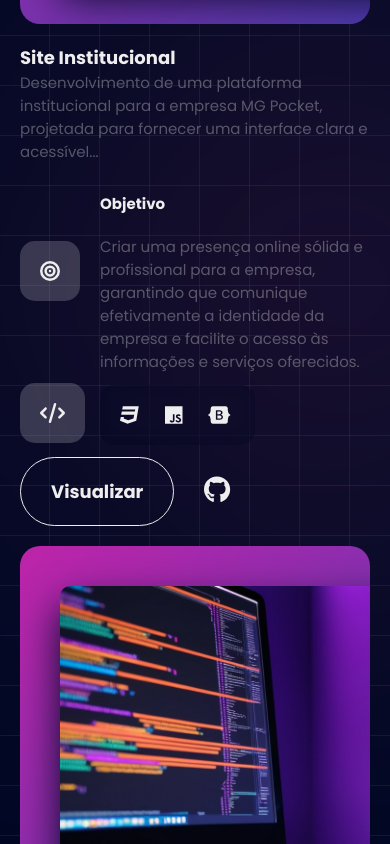
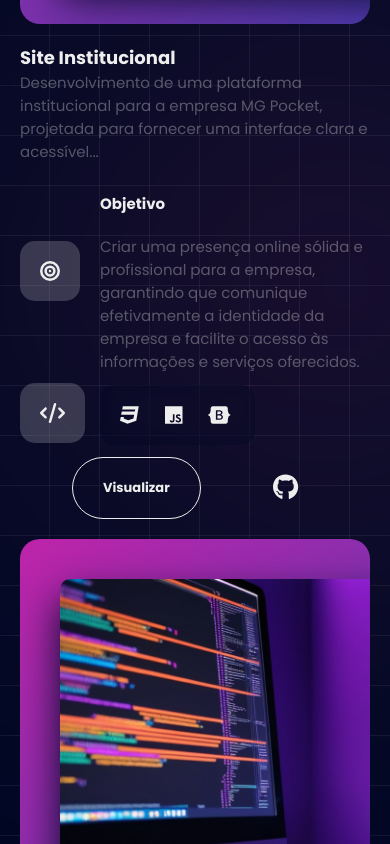
Before and after one commit to renato-figueiredo/portfolio-pessoal, a React (Create React App) app: page / in a window 390 px wide. Shown: the part 3114-3958 px from the top of the page. Built offline with nearby package versions, Linux system fonts and the light colour scheme; a web font is replaced by a local one.

Commit message:
Adição de responsividade na section projects

```diff
--- a/src/App.css
+++ b/src/App.css
@@ -507,6 +507,16 @@ section{
             & h3{
               font-size: 1.2em;
             }
+            & .links{
+              gap: 0;
+              justify-content: space-evenly;
+              & a{
+                font-size: small;
+                &:nth-child(2) svg{
+                  font-size: 2em;
+                }
+              }
+            }
           }
           &:nth-child(2n){
             & .content, .images{
```
